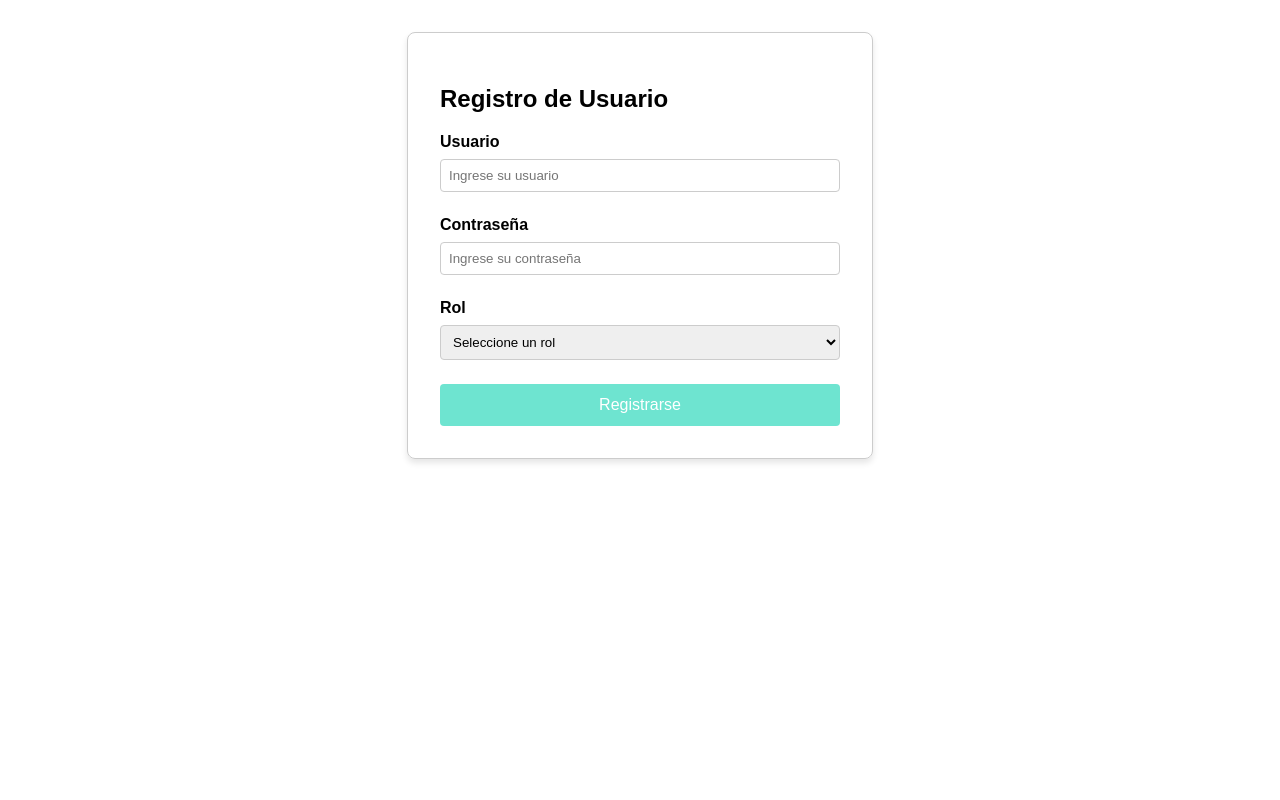
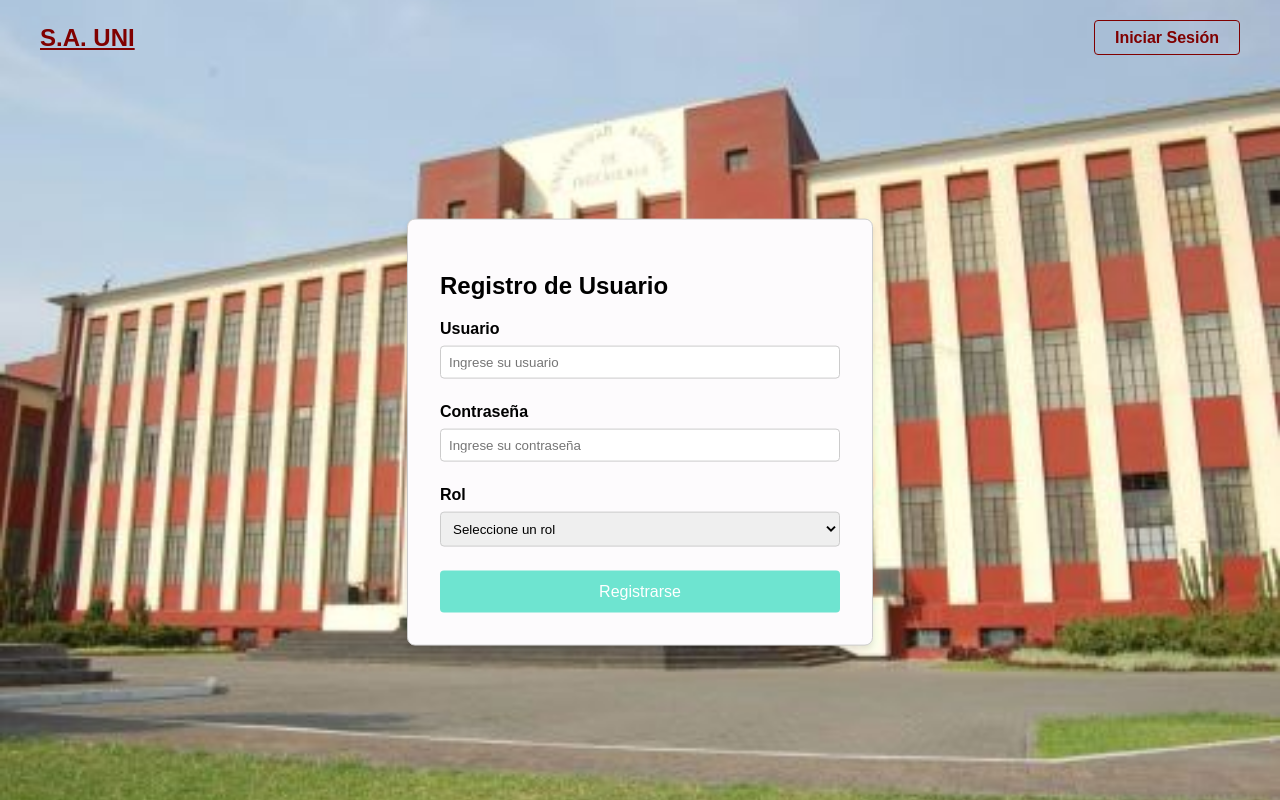
Before and after one commit to HaroldGerman/unidad-abasto, an Angular app in the folder unidad-abasto/: page /registro in a window 1280 px wide. Built offline with nearby package versions, Linux system fonts and the light colour scheme.

Commit message:
feat: centrar formulario de registro y corregir fondo persistente

```diff
--- a/unidad-abasto/src/app/home.component.css
+++ b/unidad-abasto/src/app/home.component.css
@@ -1,3 +1,24 @@
+.navbar {
+  display: flex;
+  justify-content: space-between;
+  align-items: center;
+  padding: 1rem 2rem;
+  /*background-color: #ffffff;*/
+  /*box-shadow: 0 2px 4px rgba(0,0,0,0.1);*/
+  font-family: sans-serif;
+}
+
+.btn-inicio {
+  color: #800000;
+}
+
+.logo {
+  font-size: 1.5rem;
+  font-weight: bold;
+  color: #800000; /* Color referencial (puedes ajustarlo al de la UNI) */
+}
+
+
 .home-container {
   max-width: 400px;
   margin: 2rem auto;
@@ -6,6 +27,14 @@
   border-radius: 8px;
   box-shadow: 0 4px 6px rgba(0,0,0,0.1);
   font-family: sans-serif;
+  background: #fdfbfd;
+
+  /* --- AÑADE ESTO PARA CENTRAR --- */
+  position: absolute;
+  top: 50%;
+  left: 50%;
+  transform: translate(-50%, -50%);
+  width: 100%; /* Para que el max-width funcione bien en móviles */
 }
 
 h2 {
--- a/unidad-abasto/src/app/home.component.html
+++ b/unidad-abasto/src/app/home.component.html
@@ -1,3 +1,7 @@
+<header class="navbar">
+  <div class="logo"><a routerLink="/inicio" class="btn-inicio">S.A. UNI</a></div>
+</header>
+
 <div class="home-container">
   <h2>Iniciar Sesión</h2>
   <form [formGroup]="loginForm" (ngSubmit)="onLogin()">
--- a/unidad-abasto/src/app/inicio.component.css
+++ b/unidad-abasto/src/app/inicio.component.css
@@ -4,8 +4,8 @@
   justify-content: space-between;
   align-items: center;
   padding: 1rem 2rem;
-  background-color: #ffffff;
-  box-shadow: 0 2px 4px rgba(0,0,0,0.1);
+  /*background-color: #ffffff;*/
+  /*box-shadow: 0 2px 4px rgba(0,0,0,0.1);*/
   font-family: sans-serif;
 }
 
@@ -23,6 +23,16 @@
   font-weight: bold;
   transition: all 0.3s ease;
 }
+
+.btn-inicio {
+  color: #800000;
+}
+
+.btn-inicio:hover {
+  background-color: #f8f9fa4b;
+}
+
+
 
 .btn-login-outline {
   color: #800000;
@@ -49,7 +59,7 @@
   justify-content: center;
   align-items: center;
   min-height: calc(100vh - 76px); /* 100% del alto menos la barra de navegación */
-  background: linear-gradient(135deg, #fdfbfb 0%, #ebedee 100%);
+  /*background: linear-gradient(135deg, #fdfbfb 0%, #ebedee 100%);*/
   text-align: center;
   padding: 2rem;
   font-family: sans-serif;
@@ -63,12 +73,18 @@
   flex: 1;                /* Toma el espacio disponible */
   min-width: 300px;       /* No se encoge más de esto */
   max-width: 600px;
+  background: #f8f9fa9d;
+  border-radius: 12px;
+  padding: 2rem;
+  box-shadow: 0 10px 20px rgba(0,0,0,0.1);
+  text-align: center;
 }
 
 .hero-content h1 {
   font-size: 3rem;
-  color: #222;
+  color: #222222;
   margin-bottom: 1rem;
+
 
 }
 
@@ -76,7 +92,8 @@
   font-size: 1.25rem;
   max-width: 600px;
   margin: 0 auto;
-  color: #555;
+  color: #020102;
+  text-align: justify;
   line-height: 1.6;
 }
 
--- a/unidad-abasto/src/app/inicio.component.html
+++ b/unidad-abasto/src/app/inicio.component.html
@@ -1,5 +1,5 @@
 <header class="navbar">
-  <div class="logo">S.A. UNI</div>
+  <div class="logo"><a routerLink="/inicio" class="btn-inicio">S.A. UNI</a></div>
   <nav class="nav-links">
     <!-- Enlaza al HomeComponent que ahora es /login -->
     <a routerLink="/login" class="btn-login-outline">Iniciar Sesión</a>
--- a/unidad-abasto/src/app/registro.component.css
+++ b/unidad-abasto/src/app/registro.component.css
@@ -1,3 +1,46 @@
+.navbar {
+  display: flex;
+  justify-content: space-between;
+  align-items: center;
+  padding: 1rem 2rem;
+  /*background-color: #ffffff;*/
+  /*box-shadow: 0 2px 4px rgba(0,0,0,0.1);*/
+  font-family: sans-serif;
+}
+
+.btn-inicio {
+  color: #800000;
+}
+
+.logo {
+  font-size: 1.5rem;
+  font-weight: bold;
+  color: #800000; /* Color referencial (puedes ajustarlo al de la UNI) */
+}
+
+.nav-links a {
+  text-decoration: none;
+  margin-left: 1rem;
+  padding: 0.5rem 1.25rem;
+  border-radius: 4px;
+  font-weight: bold;
+  transition: all 0.3s ease;
+}
+
+.btn-login-outline {
+  color: #800000;
+  border: 1px solid #800000;
+}
+
+.btn-login-outline:hover {
+  background-color: #f8f9fa;
+}
+
+
+.btn-inicio:hover {
+  background-color: #f8f9fa4b;
+}
+
 .registro-container {
   max-width: 400px;
   margin: 2rem auto;
@@ -6,6 +49,14 @@
   border-radius: 8px;
   box-shadow: 0 4px 6px rgba(0,0,0,0.1);
   font-family: sans-serif;
+  background: #fdfbfd; /* Fondo blanco con un poco de transparencia */
+
+  /* --- AÑADE ESTO PARA CENTRAR --- */
+  position: absolute;
+  top: 50%;
+  left: 50%;
+  transform: translate(-50%, -50%);
+  width: 100%; /* Para que el max-width funcione bien en móviles */
 }
 
 .form-group {
--- a/unidad-abasto/src/app/registro.component.html
+++ b/unidad-abasto/src/app/registro.component.html
@@ -1,3 +1,11 @@
+<header class="navbar">
+  <div class="logo"><a routerLink="/inicio" class="btn-inicio">S.A. UNI</a></div>
+  <nav class="nav-links">
+    <!-- Enlaza al HomeComponent que ahora es /login -->
+    <a routerLink="/login" class="btn-login-outline">Iniciar Sesión</a>
+  </nav>
+</header>
+
 <div class="registro-container">
   <h2>Registro de Usuario</h2>
   <form [formGroup]="registroForm" (ngSubmit)="onSubmit()">
--- a/unidad-abasto/src/app/registro.component.ts
+++ b/unidad-abasto/src/app/registro.component.ts
@@ -1,11 +1,12 @@
 import { Component } from '@angular/core';
-import { FormBuilder, FormGroup, Validators, ReactiveFormsModule } from '@angular/forms';
+import { FormBuilder, FormGroup, Validators, ReactiveFormsModule,  } from '@angular/forms';
 import { CommonModule } from '@angular/common';
+import { RouterLink, Router } from '@angular/router';
 
 @Component({
   selector: 'app-registro',
   standalone: true,
-  imports: [CommonModule, ReactiveFormsModule],
+  imports: [CommonModule, ReactiveFormsModule, RouterLink],
   templateUrl: './registro.component.html',
   styleUrls: ['./registro.component.css']
 })
--- a/unidad-abasto/src/styles.css
+++ b/unidad-abasto/src/styles.css
@@ -1 +1,9 @@
 /* You can add global styles to this file, and also import other style files */
+body {
+  background-image: url('/images/fondo.jpg'); /* Ruta de la imagen de fondo */
+  background-size: cover; /* Ajusta la imagen para cubrir todo el fondo */
+  background-repeat: no-repeat; /* Evita que la imagen se repita */
+  background-position: center; /* Centra la imagen */
+  background-attachment: fixed; /* Fija el fondo al hacer scroll */
+
+}
```
Also changed, not shown: unidad-abasto/public/images/fondo.jpg (added).
